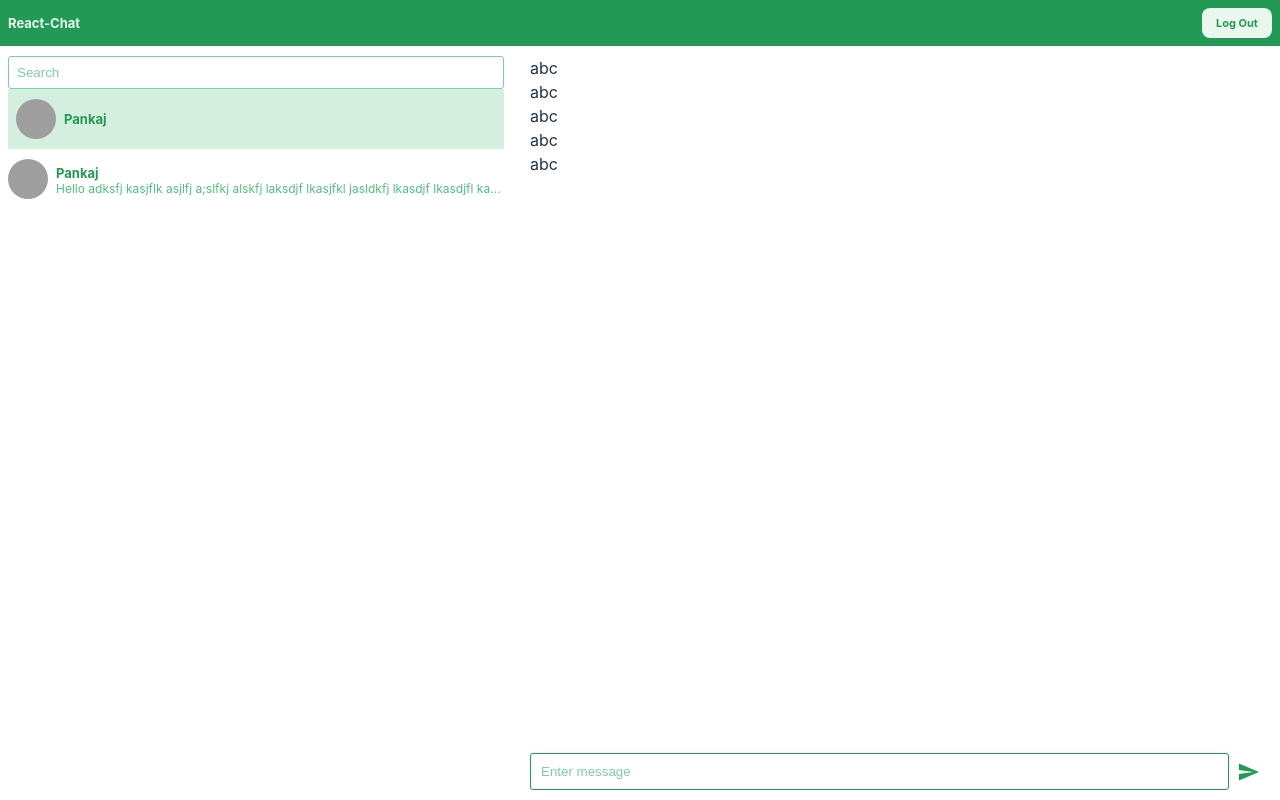
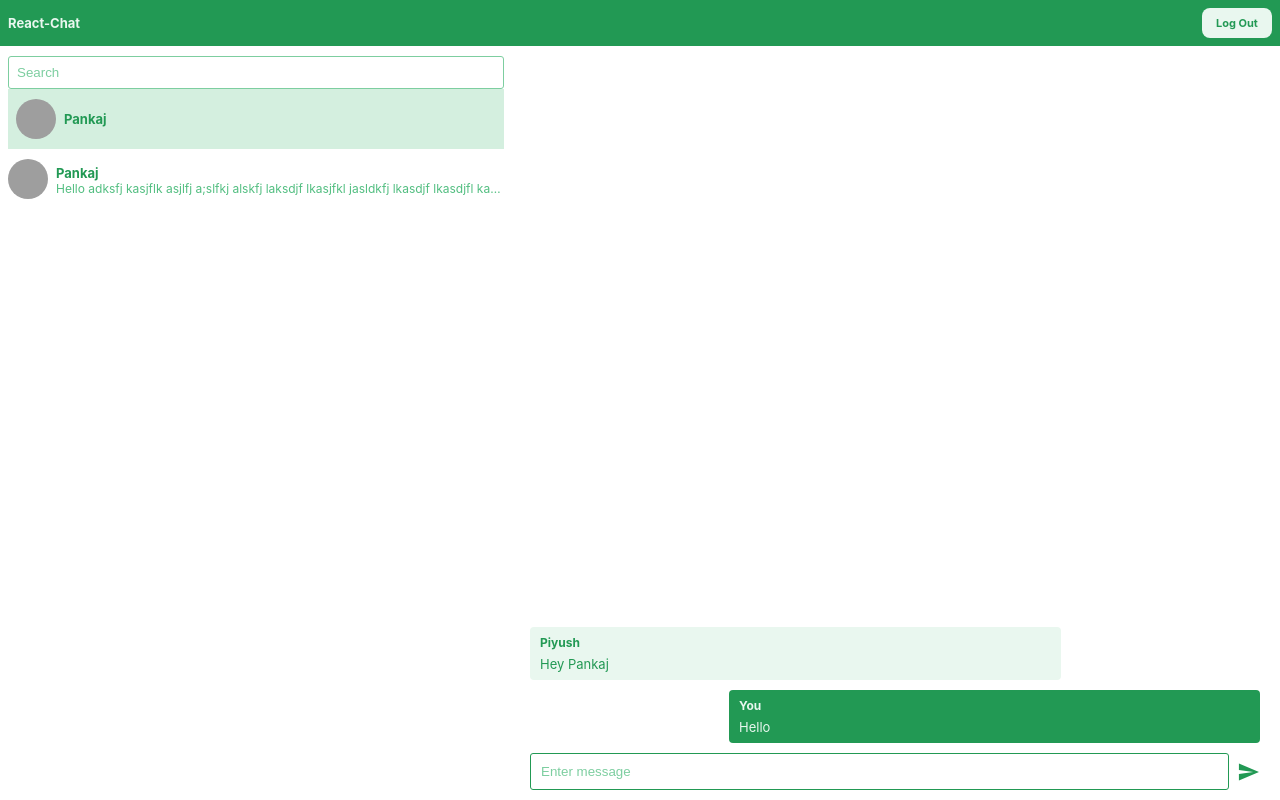
Before and after one commit to coderxpb/react-chat, a React (Vite) app: page / in a window 1280 px wide. Built offline with nearby package versions, Linux system fonts and the light colour scheme; grey boxes are pictures that could not be loaded.

Commit message:
feat: messages

```diff
--- a/src/components/atoms/Message.jsx
+++ b/src/components/atoms/Message.jsx
@@ -1,6 +1,17 @@
 import React from "react";
+import localClasses from "./message.module.scss";
 const Message = (props) => {
-  return <div>abc</div>;
+  const { name, message } = props;
+  return (
+    <div className={name ? localClasses.other : localClasses.self}>
+      <p className={name ? localClasses.otherName : localClasses.selfName}>
+        {name ? name : "You"}
+      </p>
+      <p className={name ? localClasses.otherMessage : localClasses.selfMessage}>
+        {message}
+      </p>
+    </div>
+  );
 };
 
 export default Message;
--- a/src/components/atoms/chatinput.module.scss
+++ b/src/components/atoms/chatinput.module.scss
@@ -26,4 +26,5 @@ input {
 .icon {
   color: #229954;
   font-size: 24px;
+  cursor: pointer;
 }
--- /dev/null
+++ b/src/components/atoms/message.module.scss
@@ -0,0 +1,42 @@
+.other {
+  border-radius: 4px;
+  padding: 4px 10px 4px 10px;
+  background: #e9f7ef;
+  width: 70%;
+
+  &Name {
+    margin: 0;
+    font-size: 12px;
+    font-weight: 700;
+    color: #229954;
+  }
+
+  &Message {
+    margin: 0;
+    margin-top: -3px;
+    font-size: 13px;
+    color: #229954;
+  }
+}
+
+.self {
+  border-radius: 4px;
+  padding: 4px 10px 4px 10px;
+  background: #229954;
+  width: 70%;
+  align-self: end;
+
+  &Name {
+    margin: 0;
+    font-size: 12px;
+    font-weight: 700;
+    color: #e9f7ef;
+  }
+
+  &Message {
+    margin: 0;
+    margin-top: -3px;
+    font-size: 13px;
+    color: #e9f7ef;
+  }
+}
--- a/src/components/organisms/Chat.jsx
+++ b/src/components/organisms/Chat.jsx
@@ -6,12 +6,9 @@ import localStyles from "./chat.module.scss";
 const Chat = (props) => {
   return (
     <div className={localStyles.chat}>
-      <div className={localStyles.Messages}>
-        <Message />
-        <Message />
-        <Message />
-        <Message />
-        <Message />
+      <div className={localStyles.chatMessages}>
+        <Message name="Piyush" message="Hey Pankaj" />
+        <Message message="Hello" />
       </div>
       <div className={localStyles.Input}>
         <ChatInput />
--- a/src/components/organisms/chat.module.scss
+++ b/src/components/organisms/chat.module.scss
@@ -9,6 +9,11 @@
   &Messages {
     height: calc(100% - 40px);
     width: 100%;
+    display: flex;
+    flex-direction: column;
+    justify-content: end;
+    gap: 10px;
+    padding-bottom: 10px;
   }
 
   &Input {
```
